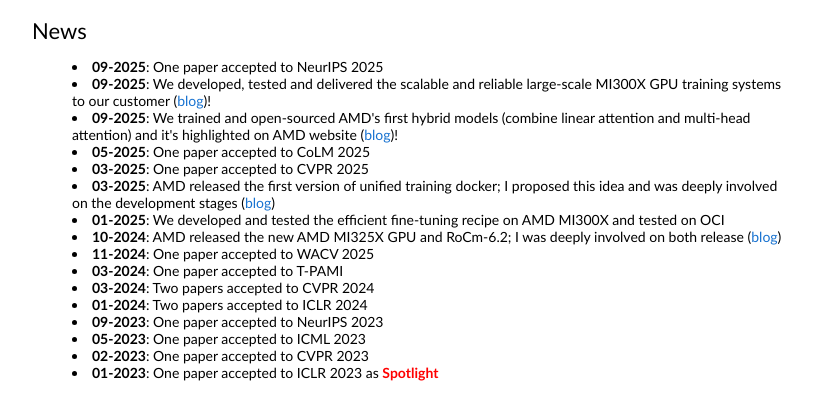
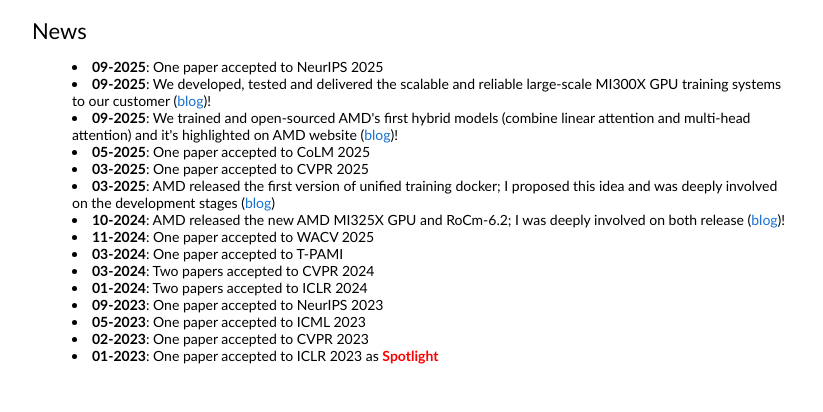
Before and after one commit to LiGuihong/LiGuihong.github.io, a plain HTML site: page index.html in a window 1280 px wide. Shown: the part 378-790 px from the top of the page, without its empty margins (228-1051 px from the left). Drawn offline with Linux system fonts and the light colour scheme; some icons are missing.

Commit message:
update news

```diff
--- a/index.html
+++ b/index.html
@@ -78,8 +78,7 @@
                   <li style="list-style-position:inside;margin:0;padding:0;text-align:left;"><b>05-2025</b>: One paper accepted to CoLM 2025</li>
                   <li style="list-style-position:inside;margin:0;padding:0;text-align:left;"><b>03-2025</b>: One paper accepted to CVPR 2025</li>
                   <li style="list-style-position:inside;margin:0;padding:0;text-align:left;"><b>03-2025</b>: AMD released the first version of unified training docker; I proposed this idea and was deeply involved on the development stages (<a href="https://rocm.blogs.amd.com/software-tools-optimization/amd-optimized-rocm-docker-for-distributed-training/README.html" target="_blank">blog</a>)</li>
-                  <li style="list-style-position:inside;margin:0;padding:0;text-align:left;"><b>01-2025</b>: We developed and tested the efficient fine-tuning recipe on AMD MI300X and tested on OCI</li>
-                  <li style="list-style-position:inside;margin:0;padding:0;text-align:left;"><b>10-2024</b>: AMD released the new AMD MI325X GPU and RoCm-6.2; I was deeply involved on both release (<a href="https://ir.amd.com/news-events/press-releases/detail/1218/amd-unveils-leadership-ai-solutions-at-advancing-ai-2024" target="_blank">blog</a>)</li>
+                  <li style="list-style-position:inside;margin:0;padding:0;text-align:left;"><b>10-2024</b>: AMD released the new AMD MI325X GPU and RoCm-6.2; I was deeply involved on both release (<a href="https://ir.amd.com/news-events/press-releases/detail/1218/amd-unveils-leadership-ai-solutions-at-advancing-ai-2024" target="_blank">blog</a>)!</li>
                   <li style="list-style-position:inside;margin:0;padding:0;text-align:left;"><b>11-2024</b>: One paper accepted to WACV 2025</li>
                   <li style="list-style-position:inside;margin:0;padding:0;text-align:left;"><b>03-2024</b>: One paper accepted to T-PAMI</li>
                   <li style="list-style-position:inside;margin:0;padding:0;text-align:left;"><b>03-2024</b>: Two papers accepted to CVPR 2024</li>
```
